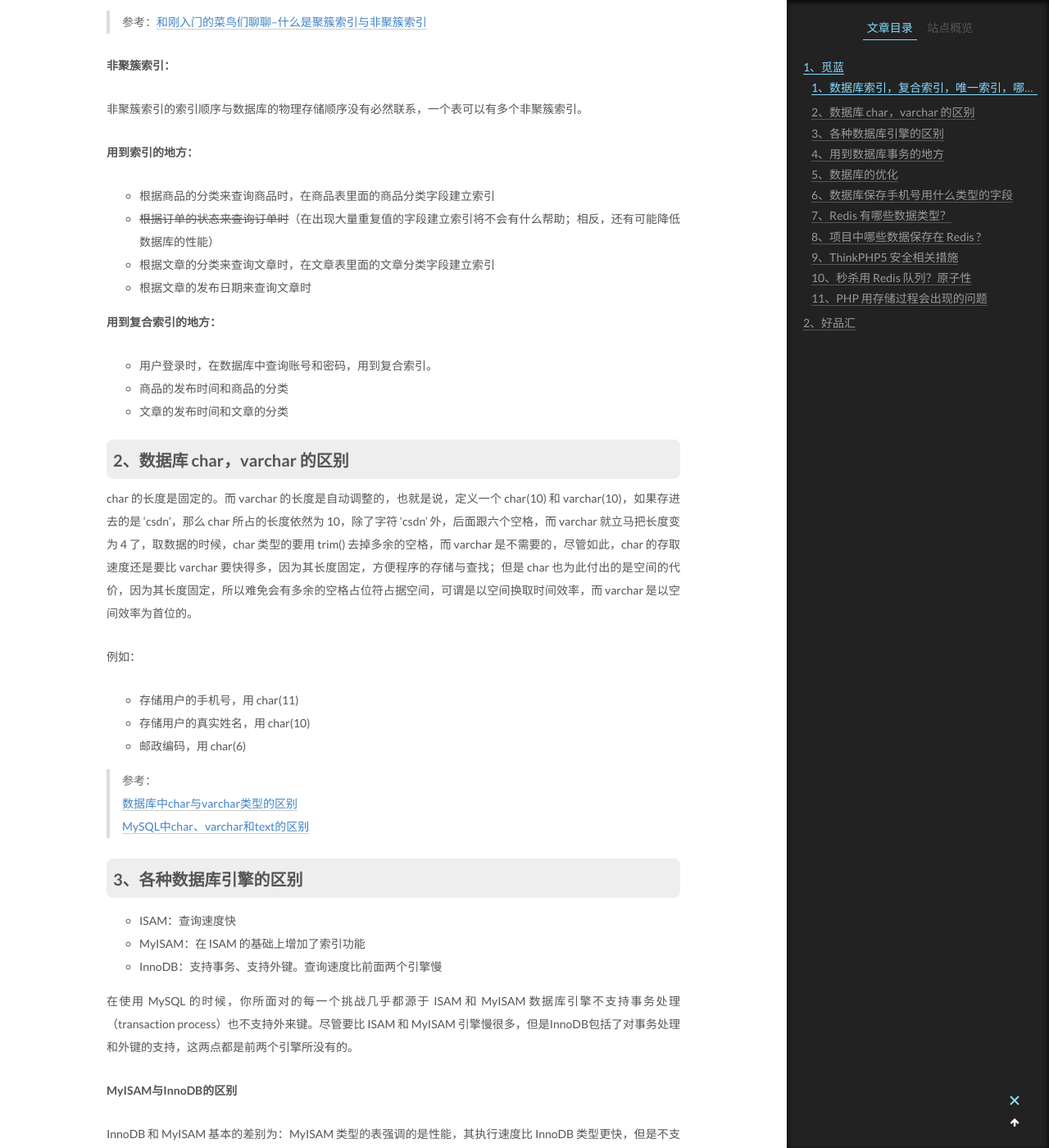
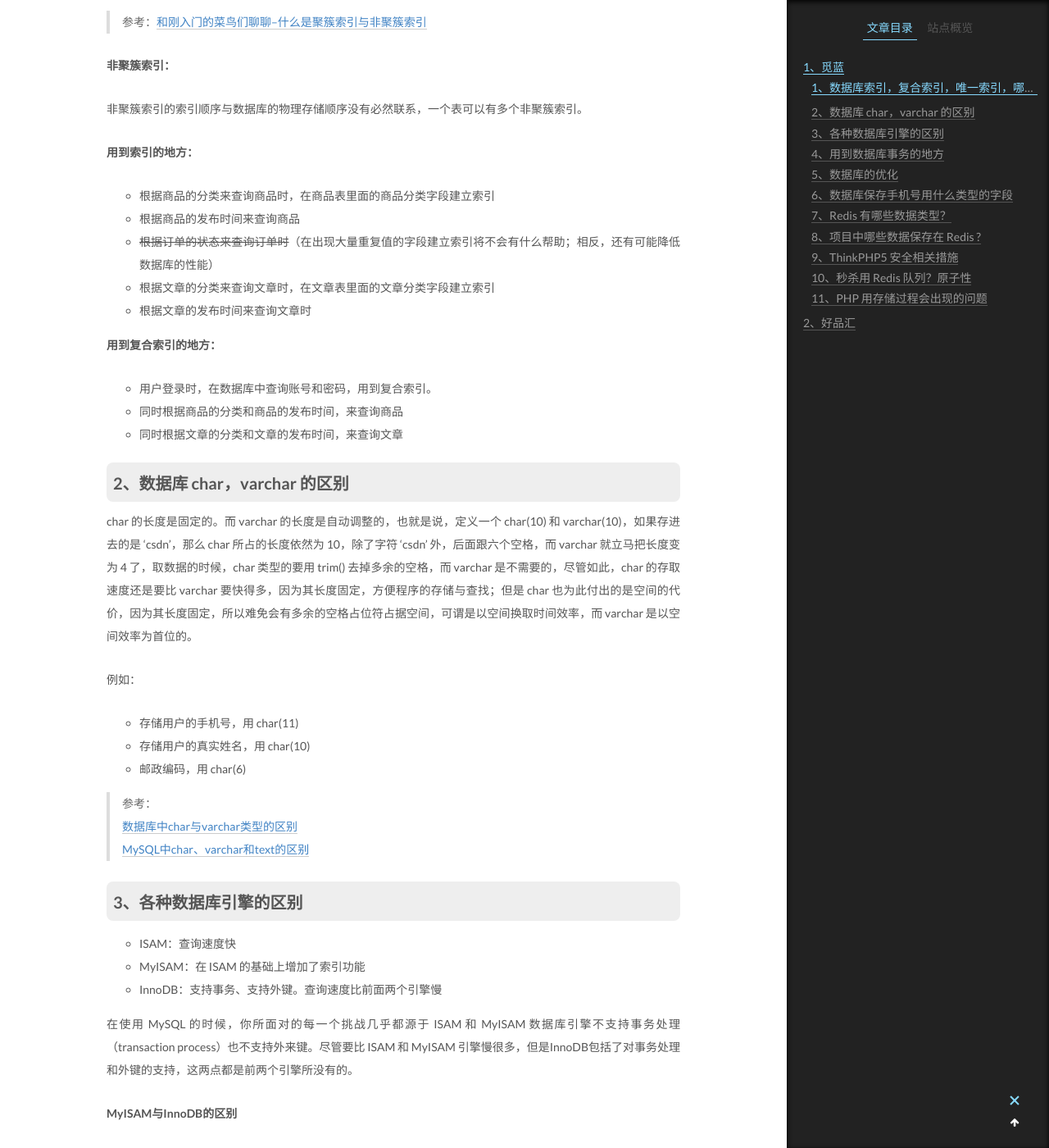
Before and after one commit to nnngu/LearningNotes, a Jekyll site: the page built from _posts/2018-06-05-PHP 面试题收集.md, in a window 1280 px wide and 1400 px high, scrolled down 1069 px. Shown: the whole window at 82% size. Built offline with Jekyll 4.4.1, drawn with Linux system fonts in a browser that asks for light colours.

Commit message:
修改文件: _posts/2018-06-05-PHP 面试题收集.md

```diff
--- a/_posts/2018-06-05-PHP 面试题收集.md
+++ b/_posts/2018-06-05-PHP 面试题收集.md
@@ -40,15 +40,16 @@ Unique Index 就是额外添加的唯一性约束。该约束严格的保证索
 **用到索引的地方：**
 
 * 根据商品的分类来查询商品时，在商品表里面的商品分类字段建立索引
+* 根据商品的发布时间来查询商品
 * ~~根据订单的状态来查询订单时~~（在出现大量重复值的字段建立索引将不会有什么帮助；相反，还有可能降低数据库的性能）
 * 根据文章的分类来查询文章时，在文章表里面的文章分类字段建立索引
-* 根据文章的发布日期来查询文章时
+* 根据文章的发布时间来查询文章时
 
 **用到复合索引的地方：**
 
 - 用户登录时，在数据库中查询账号和密码，用到复合索引。
-- 商品的发布时间和商品的分类
-- 文章的发布时间和文章的分类
+- 同时根据商品的分类和商品的发布时间，来查询商品
+- 同时根据文章的分类和文章的发布时间，来查询文章
 
 ### 2、数据库 char，varchar 的区别
 
```
